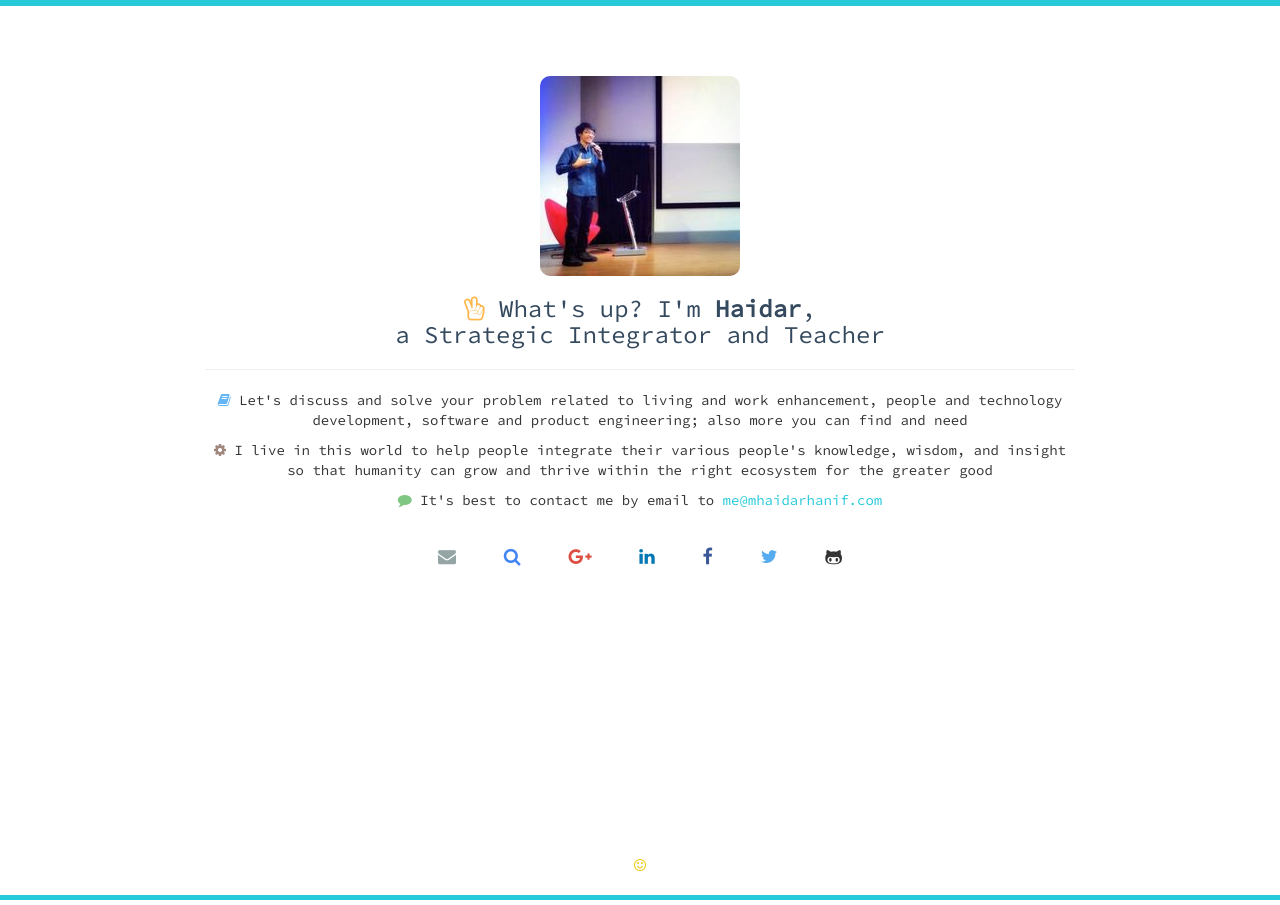
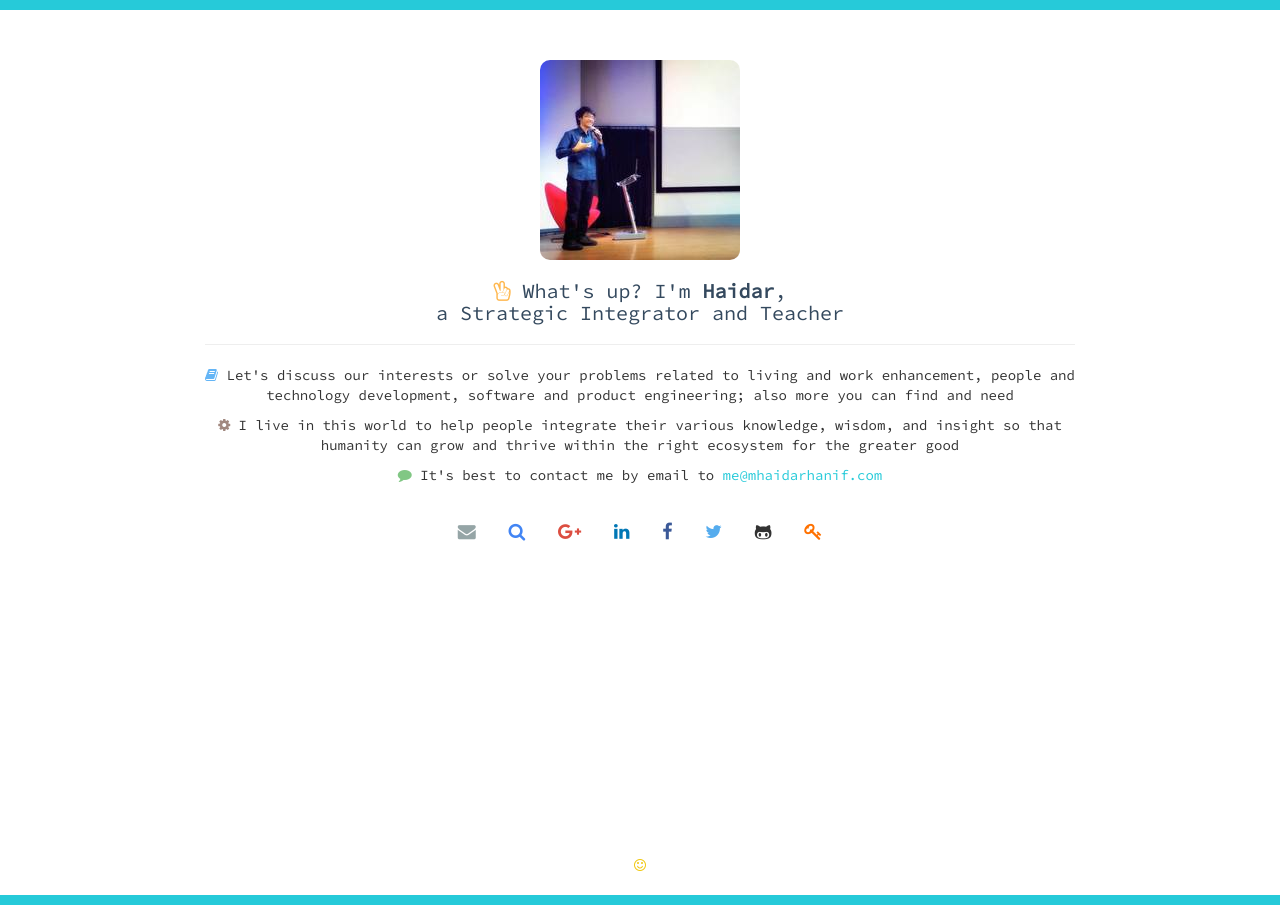
Before and after one commit to mhaidarhanif/mhaidarh.github.io, a Jekyll site: the page built from index.html, in a window 1280 px wide. Built offline with Jekyll 4.4.1, drawn with Linux system fonts in a browser that asks for light colours; nearby versions of some CDN libraries; Markdown is read by kramdown in place of the engine named in the settings; the list of posts is cut into pages by our own code.

Commit message:
Initial Jekyll site

```diff
--- a/_config.yml
+++ b/_config.yml
@@ -12,7 +12,8 @@
 # edit here to achieve your personal greatness
 url: http://mhaidarhanif.com
 baseurl: /
-author: Haidar
+author: M Haidar Hanif
+nick: Haidar
 title: M Haidar Hanif | Open Strategy & Technology Integrator
 description: Helping people to be integrated and insightful, so that humanity can grow and thrive in the right place for good.
 avatar: avatar.jpg
@@ -23,6 +24,7 @@
 facebook: mhaidarhanif
 twitter: mhaidarh
 github: mhaidarh
+keybase: mhaidarh
 #stackoverflow: users/333346/m-haidar-hanif
 #disqus: username
 google_analytics: UA-27817850-1
--- a/_includes/social.html
+++ b/_includes/social.html
@@ -1,5 +1,7 @@
 <div class="social">
   <h4>
+
+    <span>
     {% if site.email %}
     <a href="mailto:{{ site.email }}"><i class="fa fa-envelope"></i></a>
     {% endif %}
@@ -15,7 +17,11 @@
     {% if site.linkedin %}
     <a href="https://linkedin.com/in/{{ site.linkedin }}"><i class="fa fa-linkedin"></i></a>
     {% endif %}
+    </span>
 
+    <br class="breaker">
+
+    <span>
     {% if site.facebook %}
     <a href="https://facebook.com/{{ site.facebook }}"><i class="fa fa-facebook"></i></a>
     {% endif %}
@@ -28,8 +34,14 @@
     <a href="https://github.com/{{ site.github }}"><i class="fa fa-github-alt"></i></a>
     {% endif %}
 
+    {% if site.keybase %}
+    <a href="https://keybase.io/{{ site.keybase }}"><i class="fa fa-key"></i></a>
+    {% endif %}
+
     {% if site.stackoverflow %}
     <a href="https://stackoverflow.com/{{ site.stackoverflow }}"><i class="fa fa-stack-overflow"></i></a>
     {% endif %}
+    </span>
+
   </h4>
 </div>
--- a/_layouts/layout.html
+++ b/_layouts/layout.html
@@ -6,7 +6,8 @@
     <meta name="viewport" content="width=device-width, initial-scale=1">
 	  <meta name="author" content="{{ site.author }}" />
     <meta name="description" content="{{ site.description }}">
-    <link rel="favicon" href="{{ site.baseurl }}static/img/favicon.png">
+    <link rel="shortcut icon" href="/static/img/favicon.ico" type="image/x-icon">
+    <link rel="icon" href="/static/img/favicon.ico" type="image/x-icon">
 
     {% if page.title %}
       <title>{{ page.title }}</title>
--- a/index.html
+++ b/index.html
@@ -7,19 +7,19 @@
 	  <div>
 		  <img class="avatar" src="{{ site.baseurl }}static/img/{{ site.avatar }}" alt="Responsive image">
 	  </div>
-	  <h3>
+	  <h1 class="headline">
       <i class="fa fa-hand-peace-o"></i>
-      What's up? I'm <strong>{{ site.author }}</strong>,<br>
+      What's up? I'm <strong>{{ site.nick }}</strong>,<br>
       a Strategic Integrator and Teacher
-    </h3>
+    </h1>
     <hr>
 	  <p>
       <i class="fa fa-book"></i>
-      Let's discuss and solve your problem related to living and work enhancement, people and technology development, software and product engineering; also more you can find and need
+      Let's discuss our interests or solve your problems related to living and work enhancement, people and technology development, software and product engineering; also more you can find and need
     </p>
     <p>
       <i class="fa fa-gear"></i>
-      I live in this world to help people integrate their various people's knowledge, wisdom, and insight so that humanity can grow and thrive within the right ecosystem for the greater good
+      I live in this world to help people integrate their various knowledge, wisdom, and insight so that humanity can grow and thrive within the right ecosystem for the greater good
     </p>
 	  <p>
       <i class="fa fa-comment"></i>
--- a/static/css/main.css
+++ b/static/css/main.css
@@ -6,7 +6,7 @@
   background-color: #fff;
   font-family: 'Source Code Pro', sans-serif;
   /* The html and body elements cannot have any padding or margin. */
-  border-top: 3px solid hsla(185, 70%, 50%, 1);
+  border-top: 5px solid hsla(185, 70%, 50%, 1);
 }
 /* Wrapper for page content to push down footer */
 #wrap {
@@ -18,6 +18,9 @@
   /* Pad bottom by footer height */
   /*padding: 0 0 60px;*/
 }
+.breaker {
+  display: none;
+}
 
 /* Navbar
 -------------------------------------------------- */
@@ -28,6 +31,7 @@
 .navbar-default {
   background-color: #ffffff;
   border-color: #ffffff;
+  margin-bottom: 0;
 }
 .navbar-default .navbar-brand {
   color: #6b6b6b;
@@ -82,6 +86,15 @@
     color: #6b6b6b;
     background-color: #ffffff;
   }
+  p {
+    text-align: left;
+  }
+  .social {
+    width: 220px;
+  }
+  .breaker {
+    display: block;
+  }
 }
 
 /* Custom page CSS
@@ -89,6 +102,9 @@
 
 h1, h2, h3, h4, h5, h6 {
   color: #34495e;
+}
+.headline {
+  font-size: 20px;
 }
 .container {
   width: auto;
@@ -148,8 +164,9 @@
   color: #81C784;
 }
 .social {
-  padding-top: 12px;
-  word-spacing: 25px;
+  padding: 12px 0;
+  margin: 0 auto;
+  word-spacing: 10px;
 }
 .social i {
   border: 1px solid hsla(0, 0%, 0%, 0);
@@ -186,6 +203,9 @@
 .social .fa-stack-overflow {
   color: #fe7a15;
 }
+.social .fa-key {
+  color: #FF7100;
+}
 .blog-post{
   padding-top: 15px;
 }
@@ -214,20 +234,20 @@
   text-decoration: none !important;
 }
 .text-footer {
+  text-align: center;
   margin: 20px 0;
 }
 .text-footer i {
   color: rgba(240, 200, 15, 1);
 }
 .muted {
-	color: #6b6b6b;
+  color: #6b6b6b;
 }
 div.footer{
-  border-bottom: 5px solid hsla(185, 70%, 50%, 1);;
+  border-bottom: 10px solid hsla(185, 70%, 50%, 1);;
 }
 /* Set the fixed height of the footer here */
 /*.footer {
   height: 50px;
   padding-bottom: 15px;
-
 }*/
```
Also changed, not shown: static/img/avatar.jpg, static/img/favicon.ico (added).
